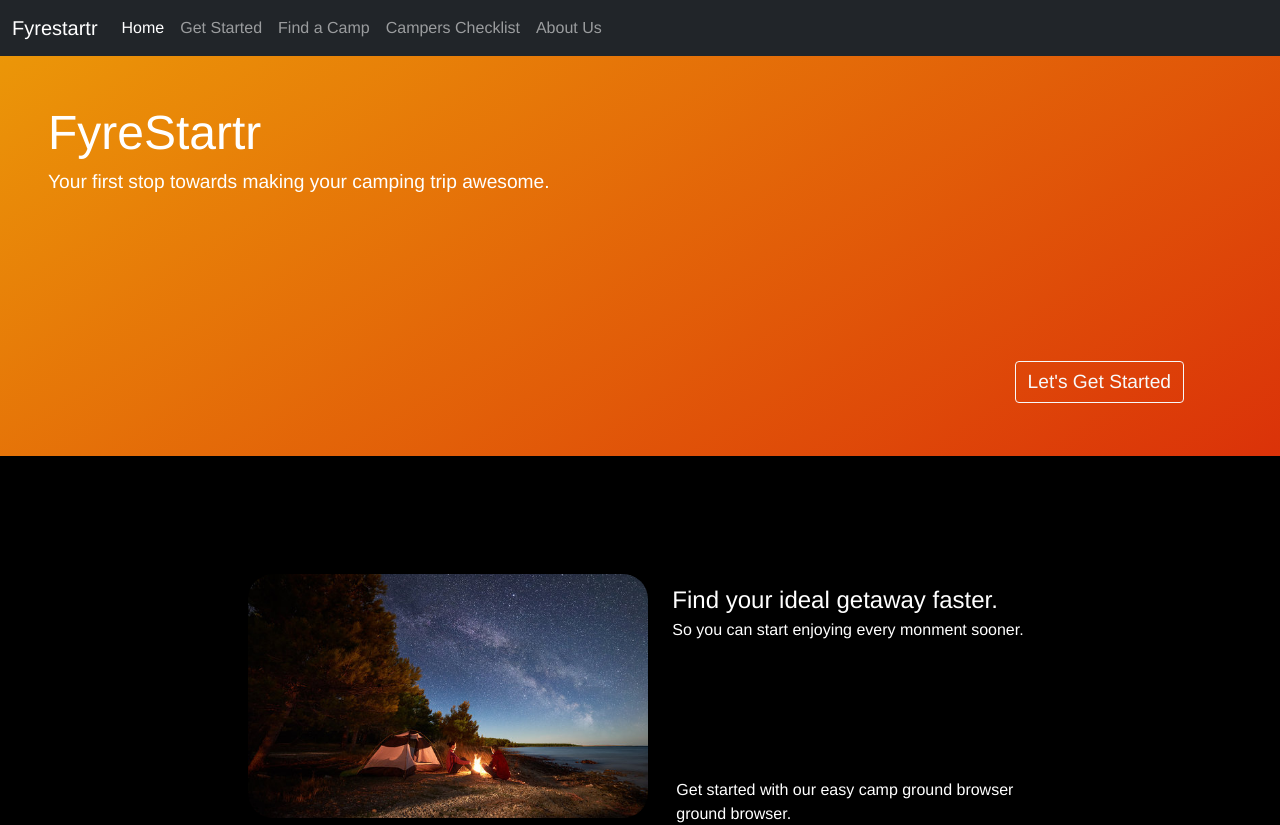
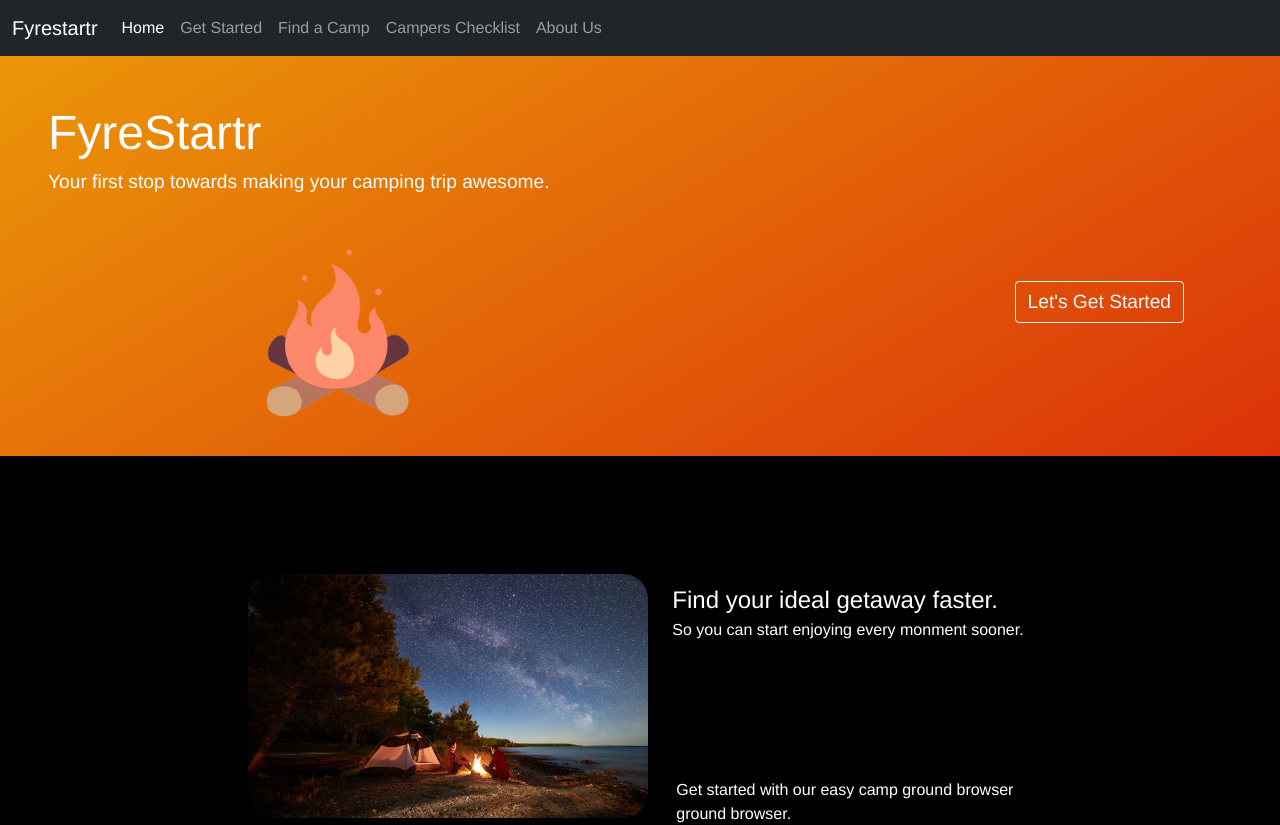
Before and after one commit to JaimeNufio/hackathon2022, a Vue app in the folder hackathon/: page / in a window 1280 px wide. Shown: the top 825 px of the page. Built offline with nearby package versions, Linux system fonts and the light colour scheme.

Commit message:
adding logo

```diff
--- a/hackathon/src/components/Homepage.vue
+++ b/hackathon/src/components/Homepage.vue
@@ -1,17 +1,17 @@
 <template>
   <div>
   <div class="p-5" style="height:50vh; ">
-    <div style="margin-bottom:15vh">
+    <div style="margin-bottom:5vh">
     <h1 style="text-align:left; font-size: 3em;">FyreStartr</h1>
     <h2 style="text-align:left; font-size: 1.2em;">Your first stop towards making your camping trip awesome.</h2>
     </div>
     <div class="">
-      <div class="row align-items-md-stretch" style="margin-top:5vh">
-        <div class="col-md-6"></div>
+      <div class="row align-items-md-stretch">
+        <div class="col-md-6 ">
+          <img src="../assets/logo_fire.png" class="float-left" alt="Campfire" style="width:200px" ></img></div>
         <div class="col-md-6 pr-5">
           <div class=" p-5 text-bg-dark rounded-3 d-flex ">
             <div class="flex-1"></div>
-            <!-- <img src="../assets/campfire.jpg" alt="Campfire" style="width:350px" > -->
            <button @click="goToSurvey" class="btn btn-outline-light" style="font-size:1.2em;  margin-left: auto; order: 2;" type="button">
              Let's Get Started
             </button>
```
Also changed, not shown: hackathon/src/assets/logo_fire.png (added).
